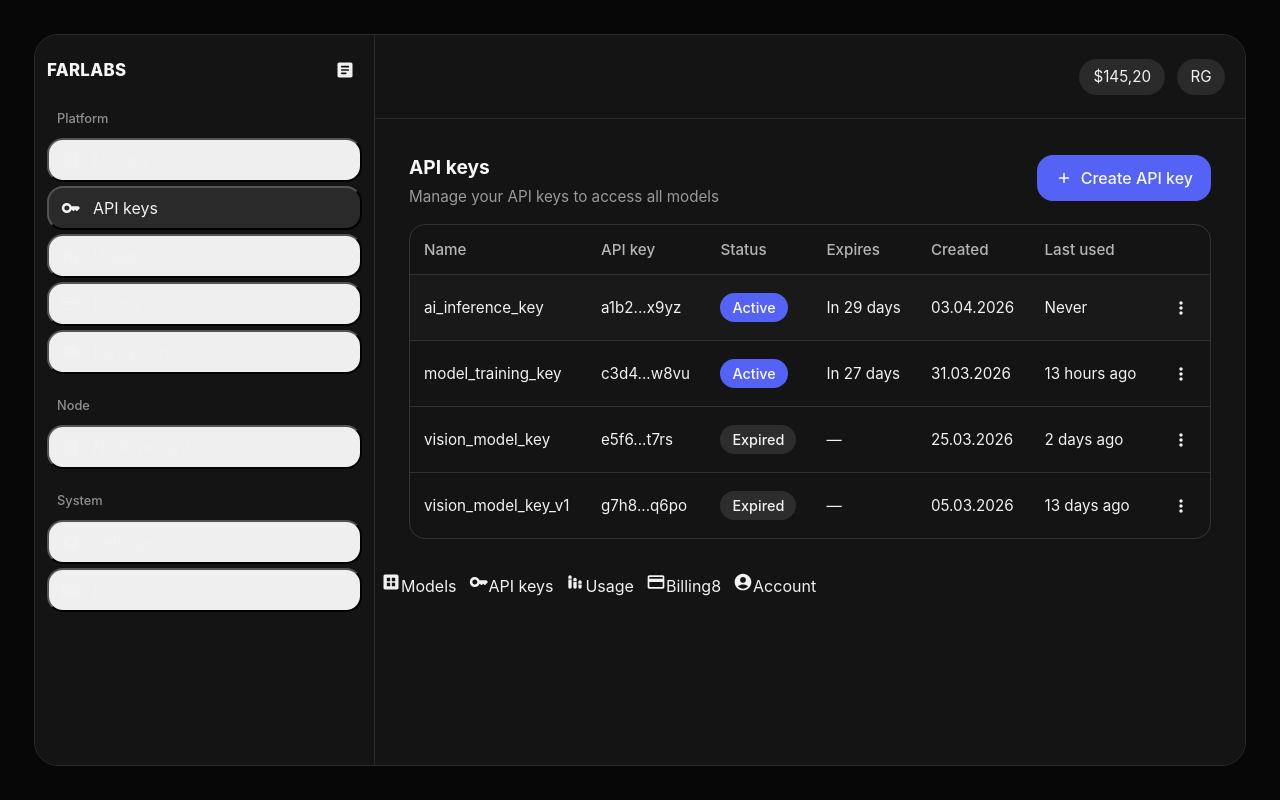
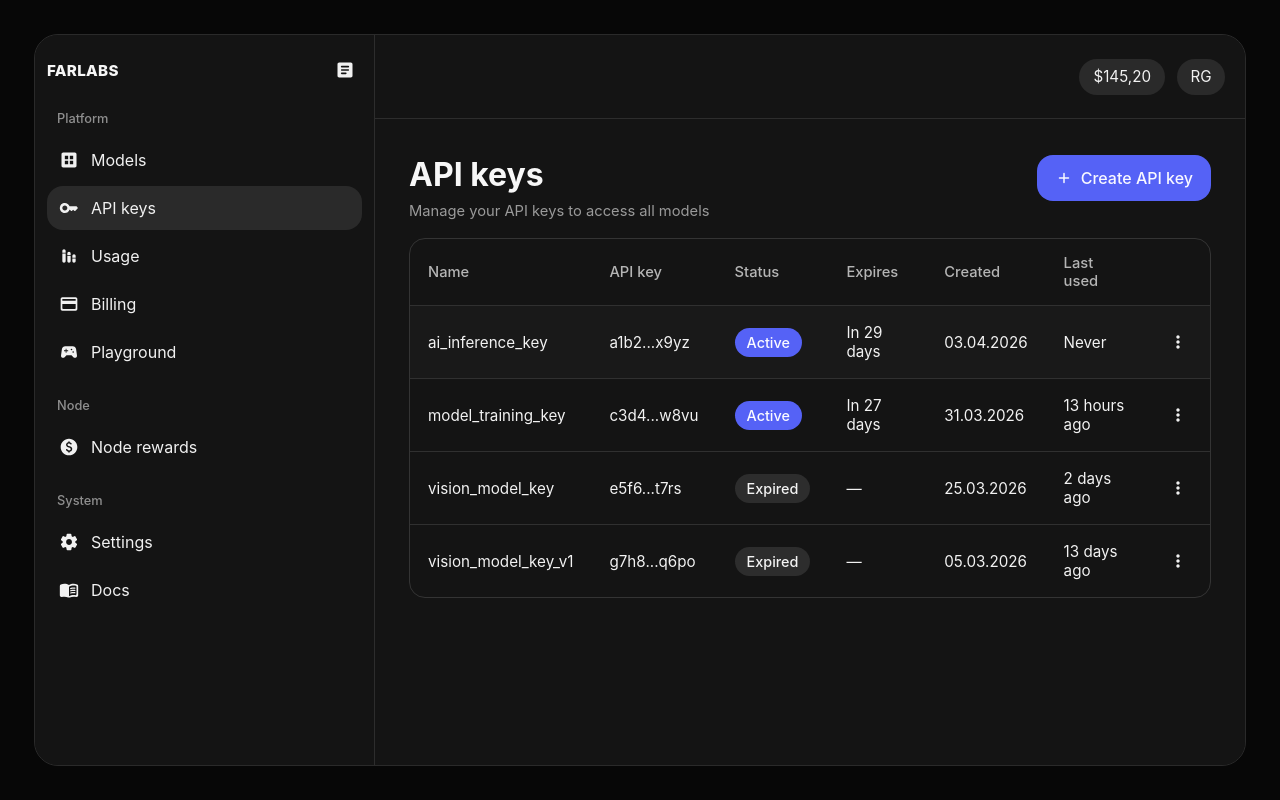
Before and after one commit to krylatkin/test-task-api-keys, a React (Vite) app: page / in a window 1280 px wide. Built offline with nearby package versions, Linux system fonts and the light colour scheme.

Commit message:
Style Fixes

```diff
--- a/src/App.css
+++ b/src/App.css
@@ -22,6 +22,10 @@
 .app-sidebar__section {
   display: grid;
   gap: 24px;
+}
+
+.app-sidebar__section--top {
+  align-content: start;
 }
 
 .app-sidebar__brand-row,
@@ -57,12 +61,13 @@
 }
 
 .app-sidebar__brand-wordmark {
-  font-size: 1.05rem;
+  font-size: 0.95rem;
   font-weight: 800;
   letter-spacing: 0.02em;
 }
 
 .app-sidebar__collapse,
+.app-sidebar__link,
 .mobile-header__button,
 .dialog__close,
 .table-actions__trigger,
@@ -85,6 +90,7 @@
   width: 34px;
   height: 34px;
   color: #f1f1f1;
+  border-radius: 10px;
 }
 
 .app-sidebar__nav {
@@ -104,10 +110,12 @@
   align-items: center;
   gap: 12px;
   width: 100%;
+  min-height: 44px;
   padding: 10px 12px;
   border-radius: 16px;
   color: #f1f1f1;
   font-size: 1rem;
+  justify-content: flex-start;
 }
 
 .app-sidebar__link[aria-current='page'] {
@@ -159,6 +167,10 @@
   display: none;
 }
 
+.mobile-nav {
+  display: none;
+}
+
 .app-shell__content {
   padding: 36px 34px 32px;
 }
@@ -176,14 +188,14 @@
 .page-header__title {
   margin: 0;
   color: #f7f7f7;
-  font-size: 1.2rem;
+  font-size: 2rem;
   font-weight: 700;
 }
 
 .page-header__description {
   margin: 8px 0 0;
   color: #9a9a9a;
-  font-size: 0.95rem;
+  font-size: 0.92rem;
 }
 
 .page-header__primary-action,
@@ -221,16 +233,16 @@
 }
 
 .api-table thead th {
-  padding: 15px 14px;
+  padding: 15px 18px;
   text-align: left;
   color: #b5b5b5;
-  font-size: 0.95rem;
+  font-size: 0.92rem;
   font-weight: 500;
   border-bottom: 1px solid #303030;
 }
 
 .api-table tbody td {
-  padding: 18px 14px;
+  padding: 17px 18px;
   color: #f2f2f2;
   font-size: 0.95rem;
   border-bottom: 1px solid #303030;
@@ -295,6 +307,7 @@
   width: 28px;
   height: 28px;
   color: #f1f1f1;
+  border-radius: 8px;
 }
 
 .menu {
```
